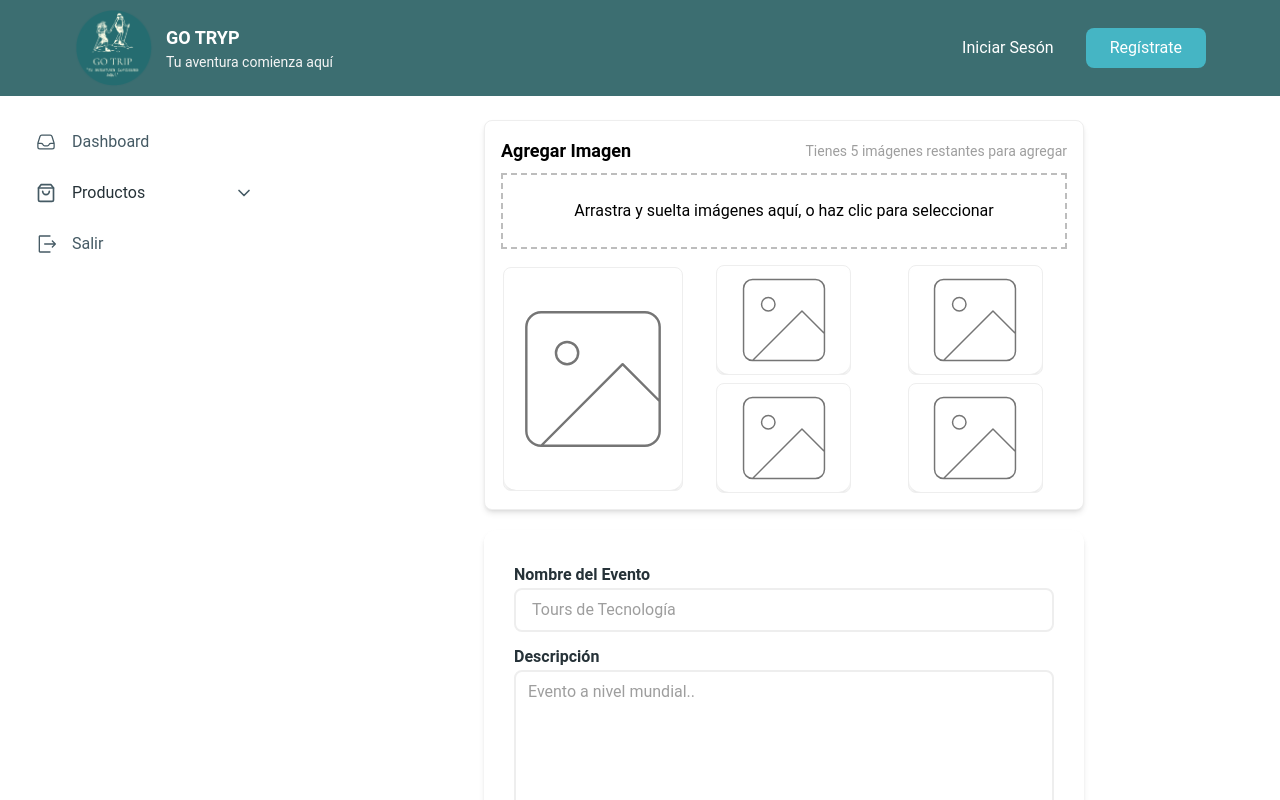
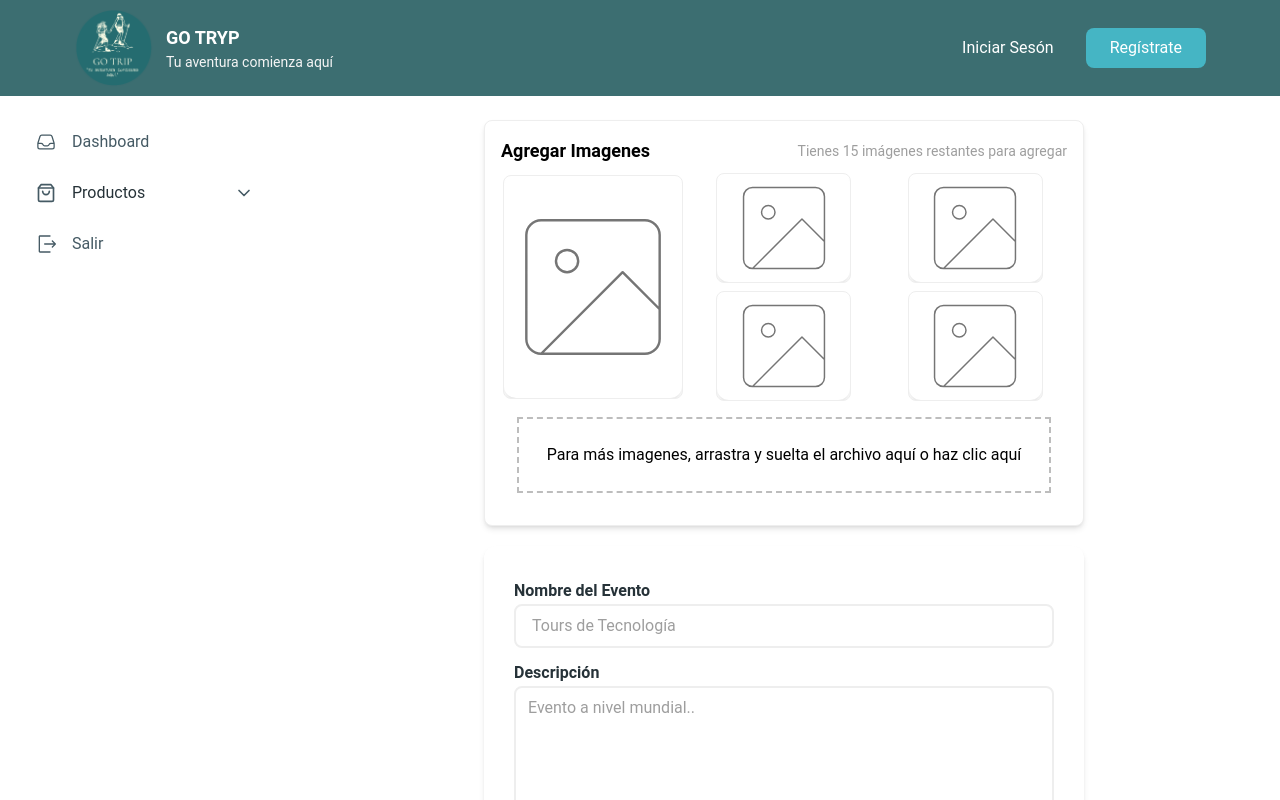
Before and after one commit to drojmont/PY_GRUPO4_FRONT, a React (Vite) app: page /administracion/crear-producto in a window 1280 px wide. Shown: the top 800 px of the page. Built offline with nearby package versions, Linux system fonts and the light colour scheme.

Commit message:
DylanRM-Implementacion de crear productos con más de 5 imagenes y guardarlas

```diff
--- a/src/views/Dashboard/components/AddProduct/components/CreateProduct.jsx
+++ b/src/views/Dashboard/components/AddProduct/components/CreateProduct.jsx
@@ -1,15 +1,15 @@
-import { Button, Card, Typography } from '@material-tailwind/react';
-import DefaultImage from '@assets/image-default.svg';
-import { useEffect, useState } from 'react';
-import { useNavigate } from 'react-router';
-import useEvents from '../../../../../Hooks/useEvents';
-import validationCreateProduct from '../../../../../utils/validationCreateProduct';
-import { ToastContainer, toast } from 'react-toastify';
-import 'react-toastify/dist/ReactToastify.css';
-import { TbAlertCircle } from 'react-icons/tb';
-import { v4 as uuidv4 } from 'uuid';
-import ImageUploader from './ImageUploader';
-import { uploadImages } from '../../../../../utils/uploadToCloudinary';
+import { Button, Card, Typography } from "@material-tailwind/react";
+import DefaultImage from "@assets/image-default.svg";
+import { useEffect, useState } from "react";
+import { useNavigate } from "react-router";
+import useEvents from "../../../../../Hooks/useEvents";
+import validationCreateProduct from "../../../../../utils/validationCreateProduct";
+import { ToastContainer, toast } from "react-toastify";
+import "react-toastify/dist/ReactToastify.css";
+import { TbAlertCircle } from "react-icons/tb";
+import { v4 as uuidv4 } from "uuid";
+import ImageUploader from "./ImageUploader";
+import { uploadImages } from "../../../../../utils/uploadToCloudinary";
 
 const CreateProduct = () => {
   const { events, addEvent } = useEvents();
@@ -23,8 +23,8 @@ const CreateProduct = () => {
   );
 
   const [inputs, setInputs] = useState({
-    name: '',
-    description: '',
+    name: "",
+    description: "",
   });
   const [error, setError] = useState({});
 
@@ -45,13 +45,13 @@ const CreateProduct = () => {
     let newErrors = validationCreateProduct(updatedInputs);
 
     // Verificamos si el nombre ya existe
-    if (name === 'name') {
+    if (name === "name") {
       const nameExists = events.some(
         (event) => event.name.toLowerCase() === value.toLowerCase()
       );
 
       if (nameExists) {
-        newErrors.nameRepeat = 'El nombre ya está en uso';
+        newErrors.nameRepeat = "El nombre ya está en uso";
       }
     }
 
@@ -65,14 +65,14 @@ const CreateProduct = () => {
     setError({ ...error, ...newErrors });
   };
 
-
   const handleSubmitNewProduct = async (e) => {
     e.preventDefault();
 
     const errors = validationCreateProduct(inputs);
 
     if (images.some((image) => image.isDefault)) {
-      errors.images = 'Debes agregar 5 imágenes para tu evento';
+      //errors.images = "Debes agregar 5 imágenes para tu evento";
+      errors.images = "Debes agregar por lo menos 5 imágenes para tu evento";
     }
 
     const nameExists = events.some(
@@ -80,7 +80,7 @@ const CreateProduct = () => {
     );
 
     if (nameExists) {
-      errors.nameRepeat = 'El nombre ya está en uso';
+      errors.nameRepeat = "El nombre ya está en uso";
     }
 
     if (Object.keys(errors).length > 0) {
@@ -93,7 +93,7 @@ const CreateProduct = () => {
       const imageUrls = await uploadImages(images);
 
       if (imageUrls.length !== images.length) {
-        toast('Error subiendo algunas imágenes', { type: 'error' });
+        toast("Error subiendo algunas imágenes", { type: "error" });
         return;
       }
 
@@ -107,21 +107,21 @@ const CreateProduct = () => {
       console.log(newProduct);
       addEvent(newProduct);
 
-      toast('Nuevo Evento creado con éxito!', {
-        position: 'top-right',
-        type: 'success',
+      toast("Nuevo Evento creado con éxito!", {
+        position: "top-right",
+        type: "success",
         autoClose: 1500,
       });
 
-      setInputs({ name: '', description: '' });
+      setInputs({ name: "", description: "" });
       setError({});
 
       setTimeout(() => {
-        navigate('/administracion/listar-productos');
+        navigate("/administracion/listar-productos");
       }, 2000);
     } catch (error) {
-      console.error('Error creando el evento:', error);
-      toast('Hubo un problema, intenta de nuevo', { type: 'error' });
+      console.error("Error creando el evento:", error);
+      toast("Hubo un problema, intenta de nuevo", { type: "error" });
     }
   };
 
--- a/src/views/Dashboard/components/AddProduct/components/ImageUploader.jsx
+++ b/src/views/Dashboard/components/AddProduct/components/ImageUploader.jsx
@@ -1,10 +1,10 @@
 import { useCallback } from "react";
 import { useDropzone } from "react-dropzone";
-import DefaultImage from "@assets/image-default.svg"
+import DefaultImage from "@assets/image-default.svg";
 import { AiFillCloseCircle } from "react-icons/ai";
 import { TbAlertCircle } from "react-icons/tb";
 
-const MAX_IMAGES = 5;
+const MAX_IMAGES = 15; //Limita la cantidad de imagenes a subir
 
 export default function ImageUploader({ images, setImages, error }) {
   const onDrop = useCallback(
@@ -17,18 +17,25 @@ export default function ImageUploader({ images, setImages, error }) {
         .filter((i) => i !== null);
 
       acceptedFiles.forEach((file, i) => {
-        if (i < emptySlots.length) {
-          // Reemplaza slots default con nuevas imágenes
-          const reader = new FileReader();
-          reader.onload = () => {
+        const reader = new FileReader();
+        reader.onload = () => {
+          if (i < emptySlots.length) {
+            // Reemplaza slots default con nuevas imágenes
             updatedImages[emptySlots[i]] = {
               preview: reader.result,
               isDefault: false,
             };
             setImages(updatedImages);
-          };
-          reader.readAsDataURL(file)
-        }
+          } else {
+            // Agrega más imagenes si se subieron más de 5
+            updatedImages.push({
+              preview: reader.result,
+              isDefault: false,
+            });
+          }
+          setImages(updatedImages);
+        };
+        reader.readAsDataURL(file);
       });
     },
     [images, setImages]
@@ -69,28 +76,15 @@ export default function ImageUploader({ images, setImages, error }) {
   return (
     <div className="w-full max-w-[600px] p-4 border rounded-lg shadow-md bg-white">
       <div className="flex justify-between items-center">
-        <h2 className="font-bold text-lg mb-2">Agregar Imagen</h2>
+        <h2 className="font-bold text-lg mb-2">Agregar Imagenes</h2>
         <p className="text-sm text-gray-500 mb-2">
           Tienes {remainingSlots} {message} para agregar
         </p>
       </div>
 
-      <div
-        {...getRootProps()}
-        className={`border-2 border-dashed border-gray-400 p-6 text-center cursor-pointer mb-4 ${
-          remainingSlots === 0 ? "opacity-50 cursor-not-allowed" : ""
-        }`}
-      >
-        <input {...getInputProps()} />
-        {isDragActive ? (
-          <p>Suelta las imágenes aquí...</p>
-        ) : (
-          <p>Arrastra y suelta imágenes aquí, o haz clic para seleccionar</p>
-        )}
-      </div>
-
       <div className="grid grid-cols-3 gap-2 place-items-center">
-        {images.map((image, index) => (
+        {images?.slice(0, 5).map((image, index) => (
+          //images.map((image, index) => (
           <div
             key={index}
             className={`border rounded-lg relative group w-[120px] lg:w-[135px] h-[110px] overflow-hidden hover:border-gray-400 hover:border-dashed hover:border-2 hover:scale-105 ${
@@ -119,6 +113,23 @@ export default function ImageUploader({ images, setImages, error }) {
           </div>
         ))}
       </div>
+      <div
+        {...getRootProps()}
+        className={`border-2 border-dashed border-gray-400 p-6 b- text-center cursor-pointer m-4 ${
+          remainingSlots === 0 ? "opacity-50 cursor-not-allowed" : ""
+        }`}
+      >
+        <input {...getInputProps()} />
+        {isDragActive ? (
+          <p>Suelta las imágenes aquí...</p>
+        ) : (
+          //<p>Arrastra y suelta imágenes aquí, o haz clic para seleccionar</p>
+          <p>
+            Para más imagenes, arrastra y suelta el archivo aquí o haz clic aquí
+          </p>
+        )}
+      </div>
+
       {error.images && (
         <p className="text-red-400 text-sm pt-1 flex items-center gap-2">
           <TbAlertCircle color="red" />
```
